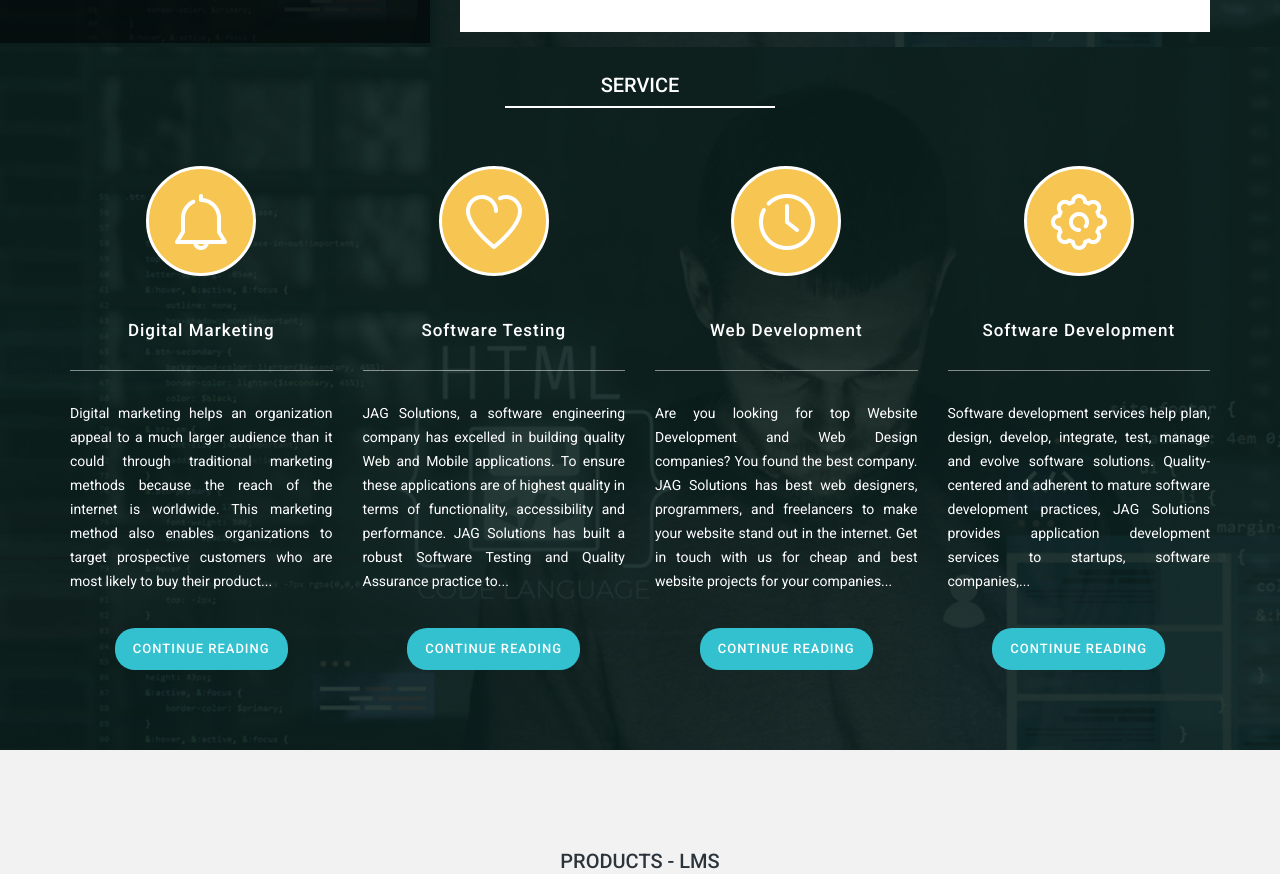
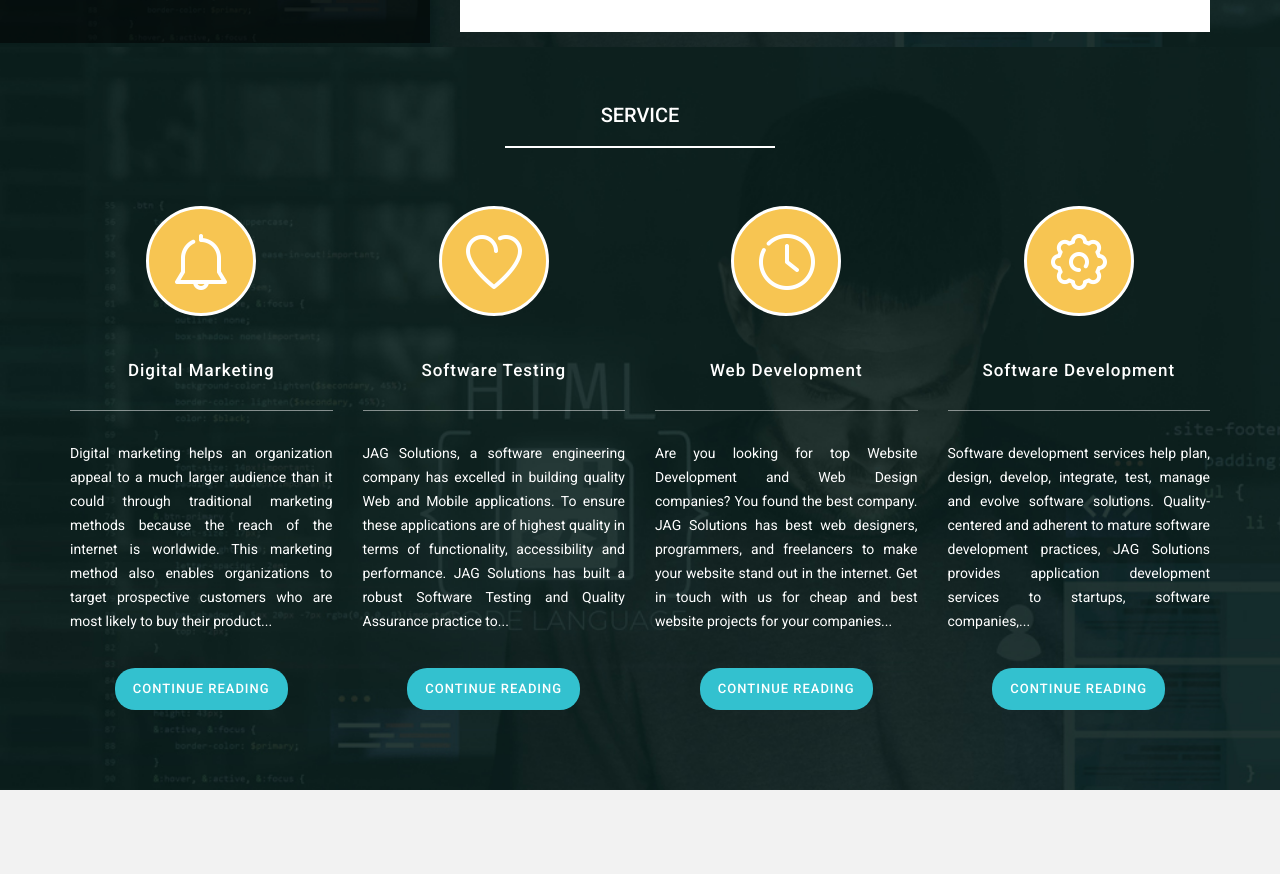
Before and after one commit to msdharani1/demo_jag, a plain HTML site: page index.html in a window 1280 px wide. Shown: the part 1378-2252 px from the top of the page. Drawn offline with nearby package versions, Linux system fonts and the light colour scheme.

Commit message:
add the margin for the service section

```diff
--- a/css/templatemo-style.css
+++ b/css/templatemo-style.css
@@ -1108,6 +1108,8 @@ footer .connect-us ul li a:hover {
 	color: #ffffff;
 	position: relative;
 	top: -73px;
+	margin-top: 50px;
+	margin-bottom: 20px;
 }
 .service-line{
 	position: relative;
```
